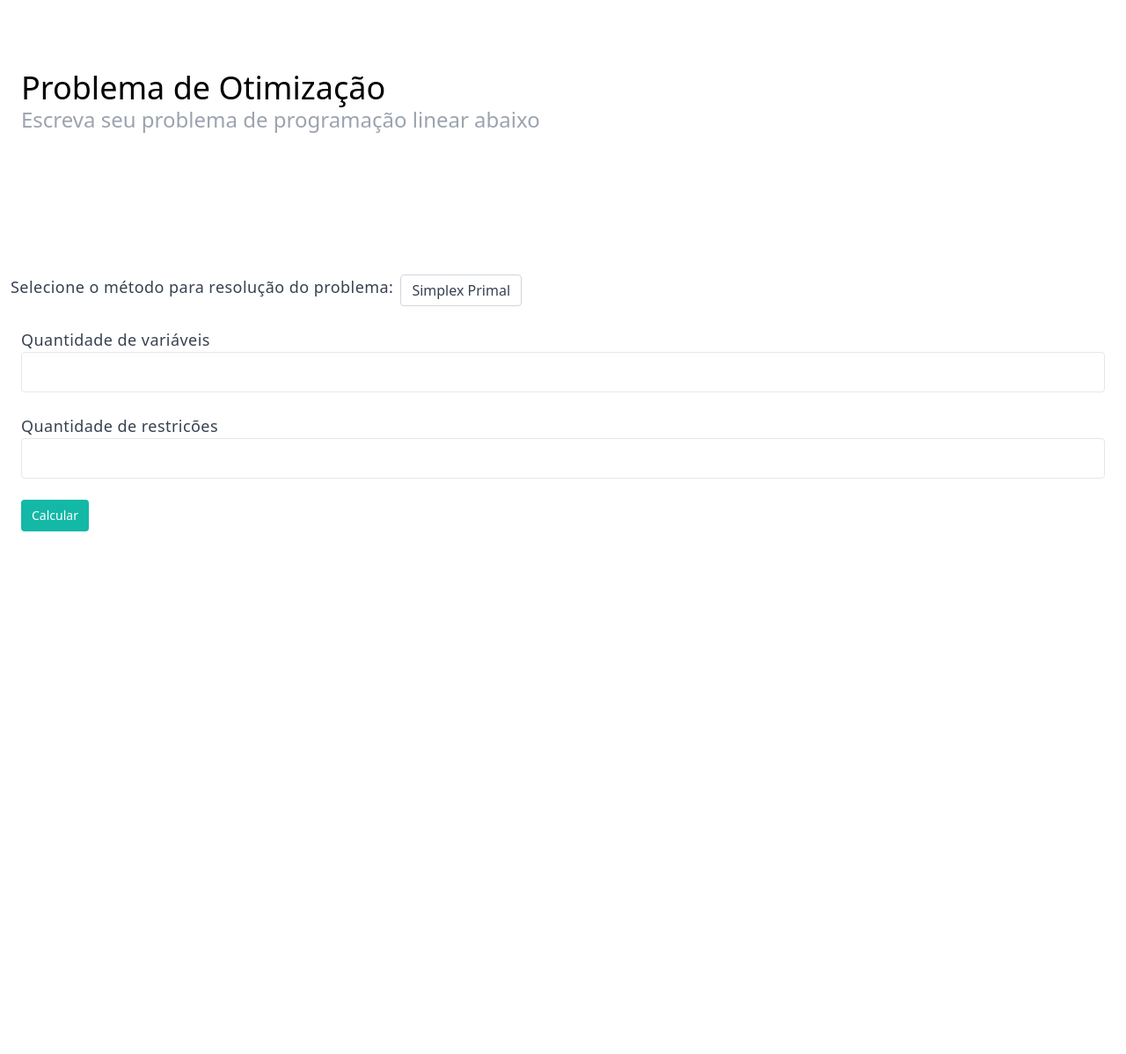
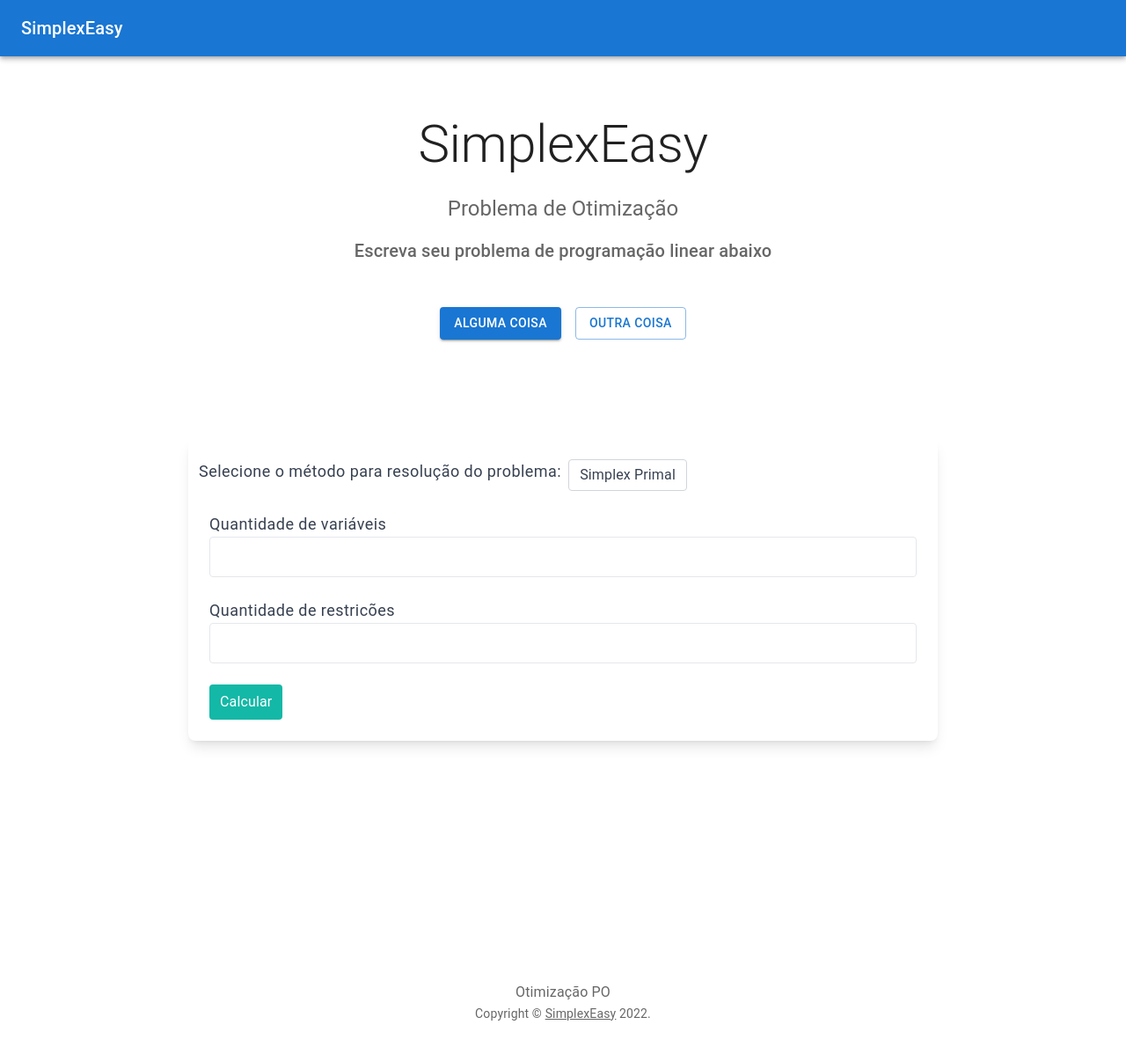
Before and after one commit to edgarvasconcelos/simplex, a React (Create React App) app in the folder client/: page / in a window 1280 px wide. Shown: the top 1198 px of the page at 88% size. Before the commit the page ends 800 px from the top, so only its background shows below. Built offline with nearby package versions, Linux system fonts and the light colour scheme.

Commit message:
Refatoracao front header e footer

```diff
--- a/client/src/App.js
+++ b/client/src/App.js
@@ -5,11 +5,13 @@ import {BrowserRouter as Router,Routes,Route,Navigate} from "react-router-dom";
 import Home from "./Simplex";
 import Restricoes from "./Restricoes";
 import ResultadoTabular from "./ResultadoTabular";
+//import Footer from "./Components/Footer";
+import Header from "./Components/Header";
 
 function App() {
   return (
     <>
-      {/* This is the alias of BrowserRouter i.e. Router */}
+      <Header></Header>
       <Router>
         <Routes>
           <Route exact path="/" element={<Home/>} />
@@ -17,6 +19,7 @@ function App() {
           <Route path="/resultado-tabular" element={<ResultadoTabular/>} />
         </Routes>
       </Router>
+
     </>
   );
 }
--- /dev/null
+++ b/client/src/Components/Container2.js
@@ -0,0 +1,24 @@
+
+import * as React from 'react';
+import Container from '@mui/material/Container';
+import { createTheme, ThemeProvider } from '@mui/material/styles';
+
+const theme = createTheme();
+
+export default function Container2() {
+    return (
+
+                <Container sx={{ py: 8 }} maxWidth="md">
+
+                    <div class="flex justify-center">
+                        <div class="flex flex-col md:flex-row md:max-w-x2 rounded-lg bg-white shadow-lg">
+                            <div class="p-6 flex flex-col justify-start">
+
+                            </div>
+                        </div>
+                    </div>
+                </Container>
+
+
+    );
+}
--- /dev/null
+++ b/client/src/Components/Footer.js
@@ -0,0 +1,45 @@
+import * as React from 'react';
+
+import CssBaseline from '@mui/material/CssBaseline';
+import Box from '@mui/material/Box';
+import Typography from '@mui/material/Typography';
+import Link from '@mui/material/Link';
+import { createTheme, ThemeProvider } from '@mui/material/styles';
+
+function Copyright() {
+    return (
+        <Typography variant="body2" color="text.secondary" align="center">
+            {'Copyright © '}
+            <Link color="inherit" href="https://mui.com/">
+                SimplexEasy
+            </Link>{' '}
+            {new Date().getFullYear()}
+            {'.'}
+        </Typography>
+    );
+}
+
+const cards = [1];
+
+const theme = createTheme();
+
+export default function Footer() {
+    return (
+        <ThemeProvider theme={theme}>
+            <CssBaseline />
+            {/* Footer */}
+            <Box sx={{ bgcolor: 'background.paper', p: 6 }} component="footer">
+                <Typography
+                    variant="subtitle1"
+                    align="center"
+                    color="text.secondary"
+                    component="p"
+                >
+                    Otimização PO
+                </Typography>
+                <Copyright />
+            </Box>
+            {/* End footer */}
+        </ThemeProvider>
+    );
+}
--- /dev/null
+++ b/client/src/Components/Header.js
@@ -0,0 +1,28 @@
+
+import * as React from 'react';
+import AppBar from '@mui/material/AppBar';
+import CssBaseline from '@mui/material/CssBaseline';
+import Toolbar from '@mui/material/Toolbar';
+import Typography from '@mui/material/Typography';
+
+import { createTheme, ThemeProvider } from '@mui/material/styles';
+
+
+const theme = createTheme();
+
+export default function Header() {
+    return (
+        <ThemeProvider theme={theme}>
+            <CssBaseline />
+            <AppBar position="relative">
+                <Toolbar>
+                    {/* <CameraIcon sx={{ mr: 2 }} /> */}
+                    <Typography variant="h6" color="inherit" noWrap>
+                        SimplexEasy
+                    </Typography>
+                </Toolbar>
+            </AppBar>
+            {/* End footer */}
+        </ThemeProvider>
+    );
+}
--- a/client/src/Components/PaginaInicial.js
+++ b/client/src/Components/PaginaInicial.js
@@ -1,21 +1,52 @@
 
 import * as React from 'react';
+import Button from '@mui/material/Button';
+import Stack from '@mui/material/Stack';
+import Box from '@mui/material/Box';
+import Typography from '@mui/material/Typography';
+import Container from '@mui/material/Container';
 
 const PaginaInicial = () => {
 
-    return (
+  return (
+    <Box
+      sx={{
+        bgcolor: 'background.paper',
+        pt: 8,
+        pb: 6,
+      }}
+    >
+      <Container maxWidth="sm">
+        <Typography
+          component="h1"
+          variant="h2"
+          align="center"
+          color="text.primary"
+          gutterBottom
+        >
+          SimplexEasy
+        </Typography>
+        <Typography variant="h5" align="center" color="text.secondary" paragraph>
+          Problema de Otimização
+        </Typography>
 
-        <div>
-        <div className=" b py-20 px-4 sm:px-6 h-full w-screen justify-center items-center">
-          <p className="text-4xl">
-            Problema de Otimização
-          </p>
-          <p className="text-2xl text-gray-400">
-            Escreva seu problema de programação linear abaixo
-          </p>
-        </div>
-      </div>
-    )
+        <Typography variant="h6" align="center" color="text.secondary" paragraph>
+          Escreva seu problema de programação linear abaixo
+        </Typography>
+
+
+        <Stack
+          sx={{ pt: 4 }}
+          direction="row"
+          spacing={2}
+          justifyContent="center"
+        >
+          <Button variant="contained">alguma coisa</Button>
+          <Button variant="outlined">outra coisa </Button>
+        </Stack>
+      </Container>
+    </Box>
+  )
 
 }
 
--- a/client/src/Components/ResultadoGrafico.js
+++ b/client/src/Components/ResultadoGrafico.js
@@ -1,5 +1,3 @@
-
-
 
 import * as React from 'react';
 import ImgTeste from "../../src/assets/images/Carro.png";
--- a/client/src/Restricoes.js
+++ b/client/src/Restricoes.js
@@ -6,6 +6,8 @@ import TipoOtimizacao from './Components/TipoOtimizacao';
 import ChildComponent from './Components/ChildComponent';
 import CondicaoComponent from './Components/CondicaoComponent';
 import ResultadoComponent from './Components/ResultadoComponent';
+import Container from '@mui/material/Container';
+import Footer from "./Components/Footer";
 
 const Restricoes = () => {
     const [searchParams] = useSearchParams();
@@ -34,8 +36,12 @@ const Restricoes = () => {
     }
 
     return (
-        <div class="container mx-auto flex">
-            <div className=" b py-20 px-4 sm:px-6 h-full w-screen justify-center items-center">
+<div>
+        <Container sx={{ py: 8 }} maxWidth="lg">
+
+            <div class="flex justify-center">
+                <div class="flex flex-col md:flex-row md:max-w-x2 rounded-lg bg-white shadow-lg">
+                    <div class="p-6 flex flex-col justify-start">
                         <form onSubmit={handleSubmit} action="resultado-tabular">
                             <input type="hidden" name="metodo" value={tipo}></input>
                             <input type="hidden" name="restricoes" value={restricoes}></input>
@@ -49,6 +55,14 @@ const Restricoes = () => {
                         </form>
                     </div>
                 </div>
+
+            </div>
+
+
+        </Container>
+
+<Footer></Footer>
+        </div>
     );
 
 }
@@ -61,8 +75,8 @@ function MontarEquacoes(tipo, numVariaveis, numRestricoes) {
     children.push(<TipoOtimizacao />);
     for (var v = 1; v <= numVariaveis; v += 1) {
         children.push(<ChildComponent key={'z' + v} chave={'z' + v} number={v} />);
-    if(v != numVariaveis) {
-        children.push(<pre style={{display:'inline-flex'}}> + </pre>)
+        if (v != numVariaveis) {
+            children.push(<pre style={{ display: 'inline-flex' }}> + </pre>)
         }
     }
     children.push(<br></br>)
@@ -77,17 +91,17 @@ function MontarEquacoes(tipo, numVariaveis, numRestricoes) {
                 break;
             } else {
                 children.push(<ChildComponent key={i + '' + j} chave={'x' + i + '' + j} number={j} />);
-        children.push(<pre style={{display:'inline-flex'}}> + </pre>)
+                children.push(<pre style={{ display: 'inline-flex' }}> + </pre>)
             }
         }
         children.push(<br></br>)
     }
     for (var v = 1; v <= numVariaveis; v += 1) {
-    children.push(<p style={{display:'inline'}}>X<sub>{v}</sub></p>);
-    if(v == numVariaveis) {
-        children.push(<p style={{display:'inline-flex'}}> {'>= 0'} </p>)
+        children.push(<p style={{ display: 'inline' }}>X<sub>{v}</sub></p>);
+        if (v == numVariaveis) {
+            children.push(<p style={{ display: 'inline-flex' }}> {'>= 0'} </p>)
         } else {
-        children.push(<p style={{display:'inline'}}>,</p>);
+            children.push(<p style={{ display: 'inline' }}>,</p>);
         }
     }
     return children;
--- a/client/src/ResultadoTabular.js
+++ b/client/src/ResultadoTabular.js
@@ -1,6 +1,7 @@
 import {useSearchParams} from "react-router-dom";
 import React, { useEffect, useState} from 'react';
 import axios from 'axios';
+import Footer from "./Components/Footer";
 
 const ResultadoTabular = () => {
   const [searchParams, setSearchParams] = useSearchParams();
@@ -71,6 +72,7 @@ const ResultadoTabular = () => {
     const variaveis = Object.values(simplexResult[0]['solucao_basica'])
     var iteracao = 0
     return (
+
       <div className=" b py-20 px-4 sm:px-6 h-full w-screen justify-center items-center">
       <div className="overflow-x-auto relative">
             {simplexResult.map((dados, k) => {
@@ -127,12 +129,16 @@ const ResultadoTabular = () => {
                 <br></br>
                 <br></br>
                 <br></br>
+
                 </>
+
               );
             })}
 
       </div>
+      <Footer></Footer>
       </div>
+
     );
   }
 
--- a/client/src/Simplex.jsx
+++ b/client/src/Simplex.jsx
@@ -1,8 +1,11 @@
 import React from 'react';
 import "./index.css";
 import Routes from "./routes";
-import {useNavigate} from 'react-router-dom';
+import { useNavigate } from 'react-router-dom';
 import { Form } from "react-router-dom";
+import PaginaInicial from './Components/PaginaInicial';
+import Container from '@mui/material/Container';
+import Footer from './Components/Footer';
 
 const Home = () => {
     const navigate = useNavigate();
@@ -17,17 +20,54 @@ const Home = () => {
 
     return (
         <div>
-            <div className=" b py-20 px-4 sm:px-6 h-full w-screen justify-center items-center">
-                <p className="text-4xl">
-                Problema de Otimização
-                </p>
-                <p className="text-2xl text-gray-400">
-                Escreva seu problema de programação linear abaixo
-                </p>
+            <div>
+                <PaginaInicial></PaginaInicial>
             </div>
 
+            <Container sx={{ py: 8 }} maxWidth="md">
+                {/* End hero unit */}
+                <div class="flex justify-center">
+                    <div class="flex flex-col md:flex-row md:max-w-x2 rounded-lg bg-white shadow-lg">
+                        <div class="p-6 flex flex-col justify-start">
+                            <form className="w-full max-w-lg" onSubmit={handleSubmit} action="/inserir-dados">
+                                <div className="flex flex-wrap align-itens:center -mx-3 mb-6">
+                                    <label htmlFor="tipo" className=" tracking-wide text-gray-700 text-lg  mb-2 ">Selecione o método para resolução do problema: </label>
+                                    <select name="tipo" className="ml-2 form-select appearance-none px-3 py-0 text-base font-normal text-gray-700 bg-white bg-clip-padding bg-no-repeat border border-solid border-gray-300
+                        rounded transition ease-in-out mr-5 focus:text-gray-700 focus:bg-white focus:border-blue-600 focus:outline-none" aria-label="Default select example">
+                                        <option value="primal" selected>Simplex Primal</option>
+                                        <option value="dual">Simplex Dual</option>
+                                        <option value="grafico">Gráfico</option>
+                                    </select>
+                                </div>
+                                <div className="flex flex-wrap -mx-3 mb-6">
+                                    <div className="w-full md:w-1/2 px-3 mb-6 md:mb-0">
+                                        <label className="tracking-wide text-gray-700 text-lg mb-2">
+                                            Quantidade de variáveis
+                                        </label>
+
+                                        <input id="quantidade_variaveis" className="appearance-none block w-full bg-gray-200 text-gray-700 border border-gray-200 rounded py-3 px-4 mb-3 leading-tight focus:outline-none focus:bg-white" name="variaveis" type="text" ></input>
+                                        {/* <p class="text-red-500 text-xs italic">Please fill out this field.</p> */}
+                                    </div>
+                                    <div className="w-full md:w-1/2 px-3">
+                                        <label className=" tracking-wide text-gray-700 text-lg  mb-2">
+                                            Quantidade de restricões
+                                        </label>
+                                        <input className="appearance-none block w-full bg-gray-200 text-gray-700 border border-gray-200 rounded py-3 px-4 leading-tight focus:outline-none focus:bg-white" name="restricoes" type="text" ></input>
+                                    </div>
+                                </div>
+                                <div >
+                                    <button className="inline-block align-center bg-teal-500 hover:bg-teal-700 border-teal-500 hover:border-teal-700 text-md border-4 text-white py-1 px-2 rounded" type="submit">
+                                        Calcular
+                                    </button>
+                                </div>
+                            </form>
+                        </div>
+                    </div>
+                </div>
+            </Container>
+
             <div className=" b py-20 bg-green-50 px-4 sm:px-6 h-full w-screen flex justify-center items-center">
-                <form className="w-full max-w-lg" onSubmit={handleSubmit} action="/inserir-dados">
+                {/* <form className="w-full max-w-lg" onSubmit={handleSubmit} action="/inserir-dados">
                     <div className="flex flex-wrap -mx-3 mb-6">
                         <label htmlFor="tipo" className=" tracking-wide text-gray-700 text-lg  mb-2">Selecione o método para resolução do problema: </label>
                         <select name="tipo" className="ml-2 form-select appearance-none px-3 py-0 text-base font-normal text-gray-700 bg-white bg-clip-padding bg-no-repeat border border-solid border-gray-300
@@ -44,7 +84,7 @@ const Home = () => {
                         </label>
 
                         <input id="quantidade_variaveis" className="appearance-none block w-full bg-gray-200 text-gray-700 border border-gray-200 rounded py-3 px-4 mb-3 leading-tight focus:outline-none focus:bg-white" name="variaveis" type="text" ></input>
-                        {/* <p class="text-red-500 text-xs italic">Please fill out this field.</p> */}
+
                         </div>
                         <div className="w-full md:w-1/2 px-3">
                         <label className=" tracking-wide text-gray-700 text-lg  mb-2">
@@ -58,8 +98,9 @@ const Home = () => {
                         Calcular
                         </button>
                     </div>
-                </form>
+                </form> */}
             </div>
+            <Footer></Footer>
         </div>
 
     );
```
Lines whose indentation alone changed are shown as unchanged.
